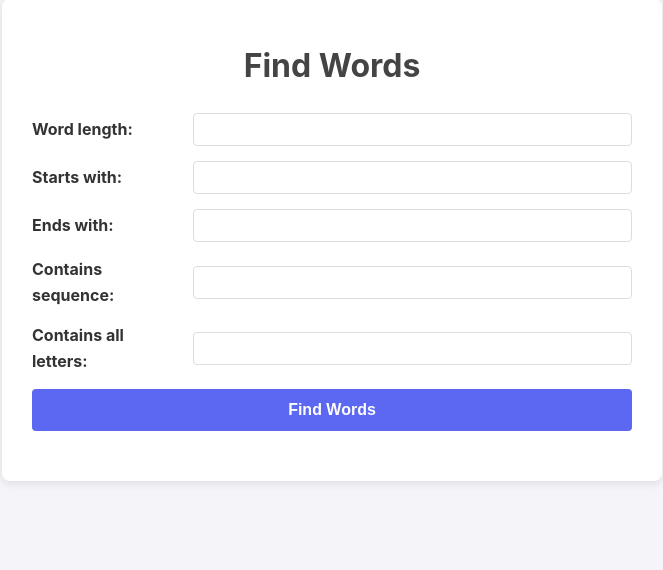
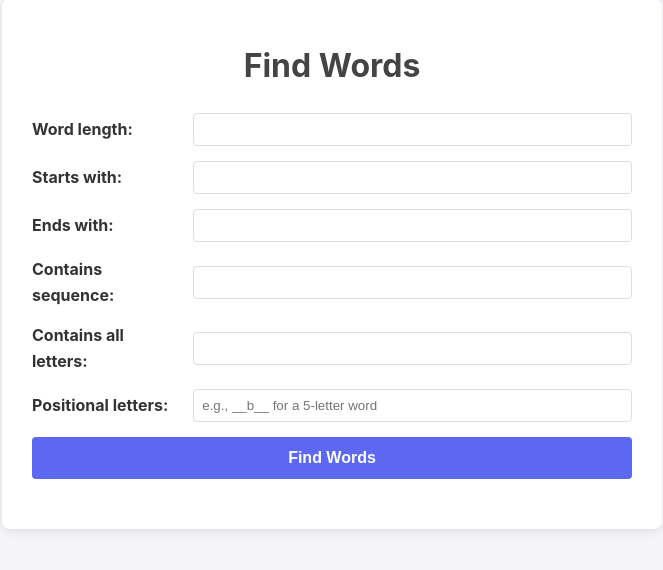
Before and after one commit to jnillius/wordfinder, a Flask app: page / in a window 1280 px wide. Shown: the part 21-591 px from the top of the page, without its empty margins (308-971 px from the left). Run offline with Flask 3, Linux system fonts and the light colour scheme; parts of the project's set-up code (start-up, migrations or seed data) failed here and were passed over.

Commit message:
adding position match

```diff
--- a/app.py
+++ b/app.py
@@ -1,3 +1,4 @@
+
 from flask import Flask, request, render_template
 app = Flask(__name__)
 
@@ -8,13 +9,16 @@ with open("words.txt") as f:
 @app.route("/", methods=["GET", "POST"])
 def index():
     results = []
+    form_data = {}
     if request.method == "POST":
+        form_data = request.form
         length_str = request.form.get("length")
         length = int(length_str) if length_str else 0
         start = request.form.get("start", "").lower()
         end = request.form.get("end", "").lower()
         contains = request.form.get("contains", "").lower()
         contains_all = request.form.get("contains_all", "").lower()
+        positions = request.form.get("positions", "").lower()
 
         # Filtering words
         results = words
@@ -28,8 +32,10 @@ def index():
             results = [w for w in results if contains in w]
         if contains_all:
             results = [w for w in results if all(char in w for char in contains_all)]
+        if positions:
+            results = [w for w in results if len(w) == len(positions) and all(positions[i] == '_' or positions[i] == w[i] for i in range(len(positions)))]
 
-    return render_template("index.html", results=results)
+    return render_template("index.html", results=results, form_data=form_data)
 
 if __name__ == "__main__":
     app.run(host="0.0.0.0", debug=True)
--- a/templates/index.html
+++ b/templates/index.html
@@ -33,6 +33,11 @@
             <input type="text" name="contains_all">
         </div>
 
+        <div class="form-group">
+            <label>Positional letters:</label>
+            <input type="text" name="positions" placeholder="e.g., __b__ for a 5-letter word">
+        </div>
+
         <button type="submit">Find Words</button>
     </form>
 
```
